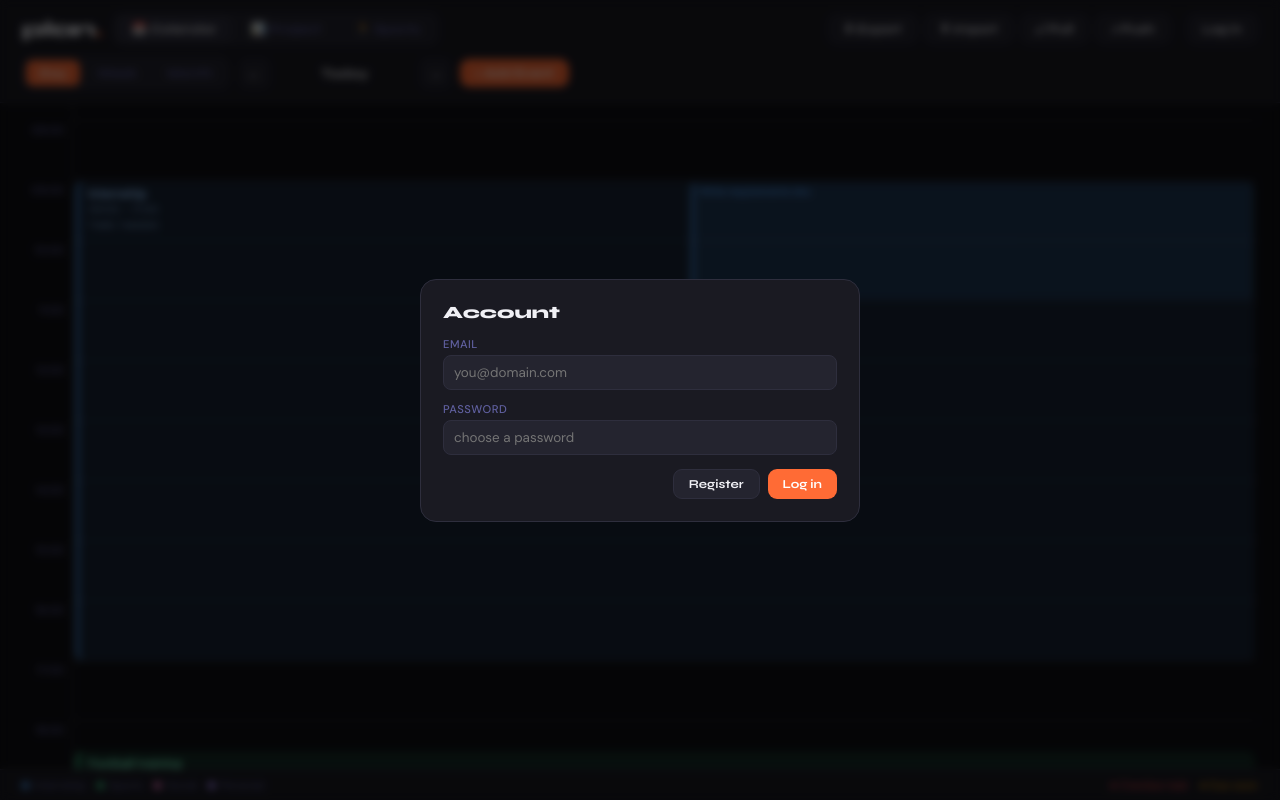
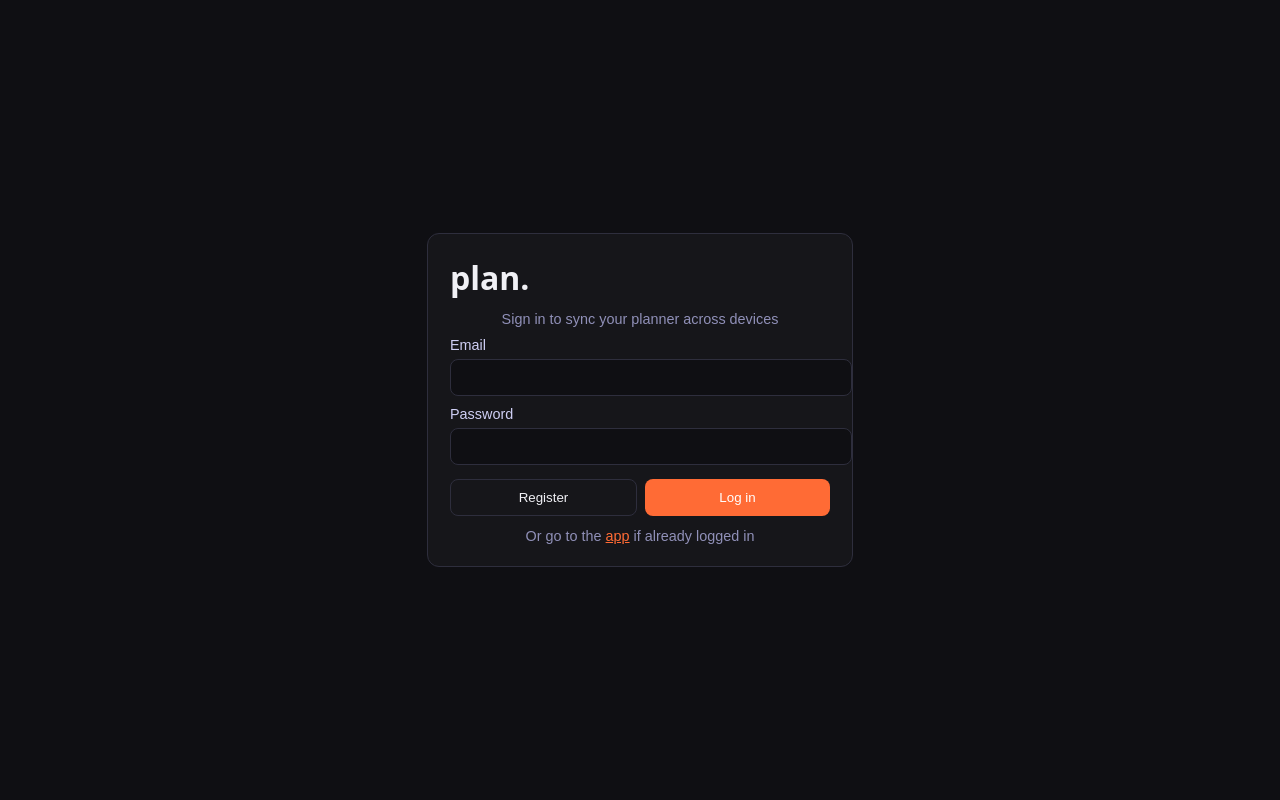
Before and after one commit to Basiebum/ersonal-lanner, a Flask app: page / in a window 1280 px wide. Run offline with Flask 3, Linux system fonts and the light colour scheme.

Commit message:
Add landing page; redirect unauthenticated users; auto-pull on login; reseed demo on logout

```diff
--- a/app.py
+++ b/app.py
@@ -21,7 +21,18 @@ else:
 
 @app.route("/")
 def home():
-    return render_template("index.html")
+    # Landing page — if authenticated redirect to app, else show landing
+    if session.get('user_id'):
+        return render_template('index.html')
+    return render_template('landing.html')
+
+
+@app.route('/app')
+def app_page():
+    # serve the single-page app; require authentication
+    if not session.get('user_id'):
+        return render_template('landing.html')
+    return render_template('index.html')
 
 
 @app.route("/api/save", methods=["POST"])
--- a/templates/index.html
+++ b/templates/index.html
@@ -723,18 +723,10 @@ async function login(){
     const res=await fetch('/api/login',{method:'POST',credentials:'same-origin',headers:{'Content-Type':'application/json'},body:JSON.stringify({email,password})});
     const j=await res.json();
     if(!res.ok)throw new Error(j.error||'login failed');
-    // after login, check server for existing plans; if none, clear local demo data
-    const plansRes = await fetch('/api/plans',{credentials:'same-origin'}).catch(()=>null);
-    if(!plansRes || !plansRes.ok){
-      // no server plans or cannot fetch — clear local
-      clearLocalPlanData();
-    }else{
-      const pj = await plansRes.json();
-      const rows = (pj && pj.data)||[];
-      if(!rows.length) clearLocalPlanData();
-    }
     closeModal('auth-modal');
     const user=await fetchCurrentUser(); updateAuthUI(user);
+    // automatically pull server plan for this user
+    try{ await syncLoad(); }catch(e){ console.warn('syncLoad after login failed',e); }
     alert('Logged in.');
   }catch(err){console.error(err);alert('Login failed: '+err.message);}
 }
@@ -742,6 +734,9 @@ async function login(){
 async function logout(){
   try{await fetch('/api/logout',{method:'POST',credentials:'same-origin'});}catch(e){}
   updateAuthUI(null);
+  // reseed demo data for anonymous view and go to landing
+  seedDemoData();
+  window.location = '/';
 }
 
 // helper to show auth modal; when `required` is true, hide cancel so user must register/login
@@ -775,14 +770,65 @@ function clearLocalPlanData(){
   render();
 }
 
+function seedDemoData(){
+  const td=today0();
+  const a=(n)=>fmtD(addDays(td,n));
+  const _events=[
+    {id:'e1',title:'Internship',cat:'work',date:a(0),start:'09:00',end:'17:00',notes:''},
+    {id:'e2',title:'Football training',cat:'sports',date:a(0),start:'18:30',end:'20:00',notes:''},
+    {id:'e3',title:'Dinner w/ girlfriend',cat:'social',date:a(0),start:'20:30',end:'22:00',notes:''},
+    {id:'e4',title:'Internship',cat:'work',date:a(1),start:'09:00',end:'17:00',notes:''},
+    {id:'e5',title:'Gym',cat:'sports',date:a(1),start:'07:00',end:'08:00',notes:''},
+    {id:'e6',title:'Internship',cat:'work',date:a(2),start:'09:00',end:'17:00',notes:''},
+    {id:'e7',title:'Internship',cat:'work',date:a(3),start:'09:00',end:'17:00',notes:''},
+    {id:'e8',title:'Internship',cat:'work',date:a(4),start:'09:00',end:'17:00',notes:''},
+    {id:'e9',title:'Friends hangout',cat:'social',date:a(5),start:'15:00',end:'20:00',notes:''},
+  ];
+  const _phases=[
+    {id:'ph1',name:'Research',start:a(-7),end:a(5),color:'#4e9af1'},
+    {id:'ph2',name:'Development',start:a(6),end:a(28),color:'#3ecf8e'},
+    {id:'ph3',name:'Testing & Delivery',start:a(29),end:a(45),color:'#a78bfa'},
+  ];
+  const _tasks=[
+    {id:'t1',name:'Stakeholder interviews',phaseId:'ph1',priority:'high',startDate:a(-8),deadline:a(1),status:'done',notes:''},
+    {id:'t2',name:'Literature review',phaseId:'ph1',priority:'medium',startDate:a(-4),deadline:a(3),status:'done',notes:''},
+    {id:'t3',name:'Write requirements doc',phaseId:'ph1',priority:'high',startDate:a(0),deadline:a(5),status:'in-progress',notes:'Draft in progress'},
+    {id:'t4',name:'Design architecture',phaseId:'ph2',priority:'high',startDate:a(6),deadline:a(12),status:'todo',notes:''},
+    {id:'t5',name:'Build core module',phaseId:'ph2',priority:'high',startDate:a(9),deadline:a(20),status:'todo',notes:''},
+    {id:'t6',name:'API integration',phaseId:'ph2',priority:'medium',startDate:a(16),deadline:a(24),status:'todo',notes:''},
+    {id:'t7',name:'Write unit tests',phaseId:'ph3',priority:'medium',startDate:a(28),deadline:a(33),status:'todo',notes:''},
+    {id:'t8',name:'Final presentation',phaseId:'ph3',priority:'high',startDate:a(38),deadline:a(43),status:'todo',notes:'Prepare slides'},
+  ];
+  const _sessions=[
+    {id:'s1',taskId:'t3',date:a(0),startTime:'09:00',endTime:'11:00'},
+    {id:'s2',taskId:'t3',date:a(1),startTime:'09:00',endTime:'12:00'},
+    {id:'s3',taskId:'t3',date:a(2),startTime:'14:00',endTime:'17:00'},
+  ];
+  // write silently
+  events=_events; phases=_phases; tasks=_tasks; sessions=_sessions; subtasks=[]; sports=[]; goals=[]; workouts=[]; races=[];
+  persistSilent('pl3_events',events);
+  persistSilent('pl3_phases',phases);
+  persistSilent('pl3_tasks',tasks);
+  persistSilent('pl3_sessions',sessions);
+  persistSilent('pl3_subtasks',subtasks);
+  persistSilent('pl3_sports',sports);
+  persistSilent('pl3_goals',goals);
+  persistSilent('pl3_workouts',workouts);
+  persistSilent('pl3_races',races);
+  persistSilent('pl3_seeded',true);
+  render();
+}
+
 // initialize auth UI on load — require login if not authenticated
 fetchCurrentUser().then(u=>{
   if(!u){
-    showAuthModal(true);
-    updateAuthUI(null);
-  }else{
-    updateAuthUI(u);
-  }
+    // not authenticated — return to landing page
+    window.location = '/';
+    return;
+  }
+  updateAuthUI(u);
+  // automatically pull user's latest plan
+  syncLoad().catch(e=>console.warn('initial syncLoad failed',e));
 });
 
 // ══════════════════════════════════════════════════
--- /dev/null
+++ b/templates/landing.html
@@ -0,0 +1,61 @@
+<!doctype html>
+<html>
+<head>
+  <meta charset="utf-8">
+  <meta name="viewport" content="width=device-width,initial-scale=1">
+  <title>plan. — Sign in</title>
+  <style>
+    body{font-family:Arial,Helvetica,sans-serif;background:#0f0f13;color:#f0f0f5;display:flex;align-items:center;justify-content:center;height:100vh;margin:0}
+    .card{width:380px;background:#16161a;padding:22px;border-radius:12px;border:1px solid #2e2e3d}
+    h1{font-family:Syne,system-ui,Arial;font-weight:800;margin:0 0 12px}
+    label{display:block;margin-top:10px;font-size:.9rem;color:#cfcff5}
+    input{width:100%;padding:10px;margin-top:6px;border-radius:8px;border:1px solid #2e2e3d;background:#0f0f13;color:#f0f0f5}
+    .row{display:flex;gap:8px;margin-top:14px}
+    button{flex:1;padding:10px;border-radius:8px;border:none;cursor:pointer}
+    .primary{background:#ff6b35;color:#fff}
+    .secondary{background:transparent;border:1px solid #2e2e3d;color:#f0f0f5}
+    .muted{color:#9090b8;font-size:.9rem;margin-top:12px;text-align:center}
+  </style>
+</head>
+<body>
+  <div class="card">
+    <h1>plan.</h1>
+    <div class="muted">Sign in to sync your planner across devices</div>
+    <label for="email">Email</label>
+    <input id="email" type="email" autocomplete="username">
+    <label for="password">Password</label>
+    <input id="password" type="password" autocomplete="current-password">
+    <div class="row">
+      <button class="secondary" id="register-btn">Register</button>
+      <button class="primary" id="login-btn">Log in</button>
+    </div>
+    <div class="muted">Or go to the <a href="/app" style="color:#ff6b35">app</a> if already logged in</div>
+  </div>
+
+  <script>
+    async function apiCall(path, body){
+      const res = await fetch(path,{method:'POST',credentials:'same-origin',headers:{'Content-Type':'application/json'},body:JSON.stringify(body)});
+      const j = await res.json().catch(()=>({error:'invalid'}));
+      return {ok:res.ok, json:j};
+    }
+    document.getElementById('login-btn').addEventListener('click', async ()=>{
+      const email=document.getElementById('email').value.trim();
+      const password=document.getElementById('password').value;
+      if(!email||!password){alert('Email and password required');return}
+      const {ok,json}=await apiCall('/api/login',{email,password});
+      if(!ok){alert('Login failed: '+(json.error||'unknown'));return}
+      // on success go to app
+      window.location='/app';
+    });
+    document.getElementById('register-btn').addEventListener('click', async ()=>{
+      const email=document.getElementById('email').value.trim();
+      const password=document.getElementById('password').value;
+      if(!email||!password){alert('Email and password required');return}
+      const {ok,json}=await apiCall('/api/register',{email,password});
+      if(!ok){alert('Register failed: '+(json.error||'unknown'));return}
+      // registered and logged in — go to app
+      window.location='/app';
+    });
+  </script>
+</body>
+</html>
```
